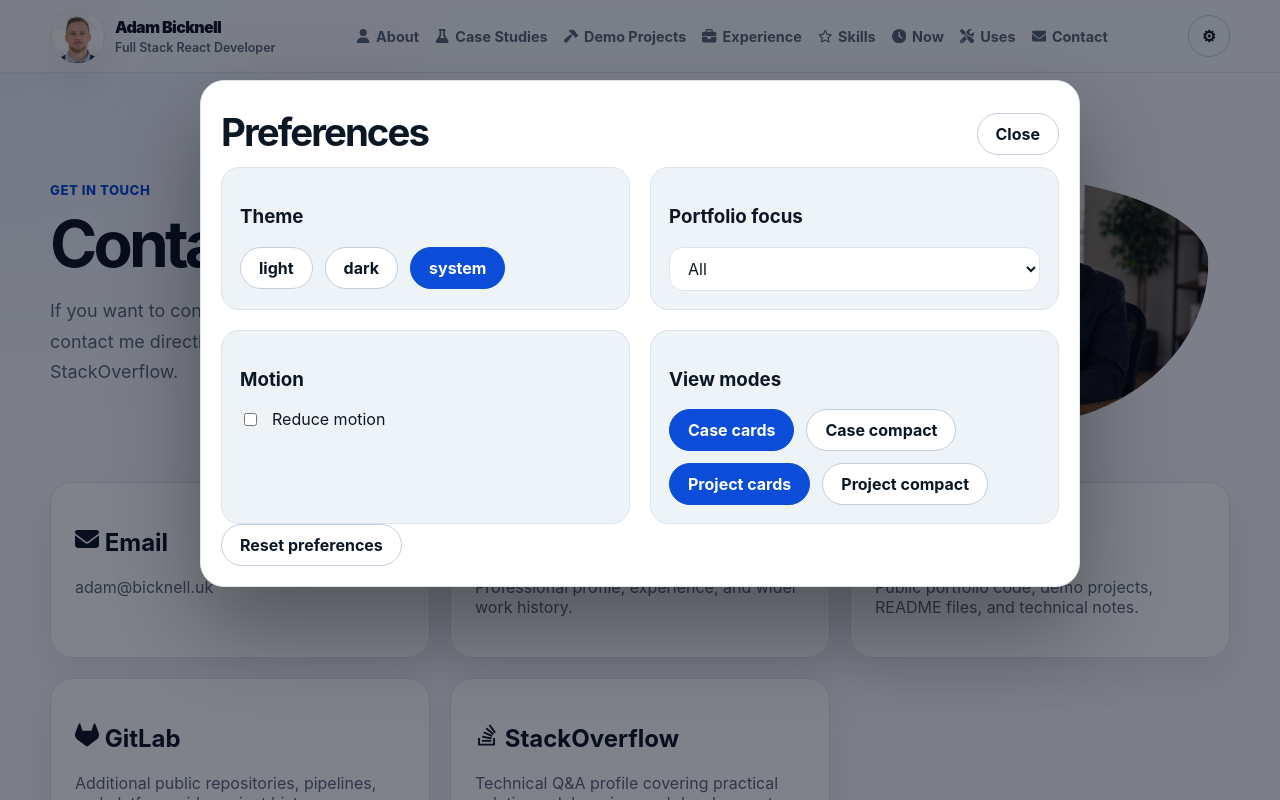
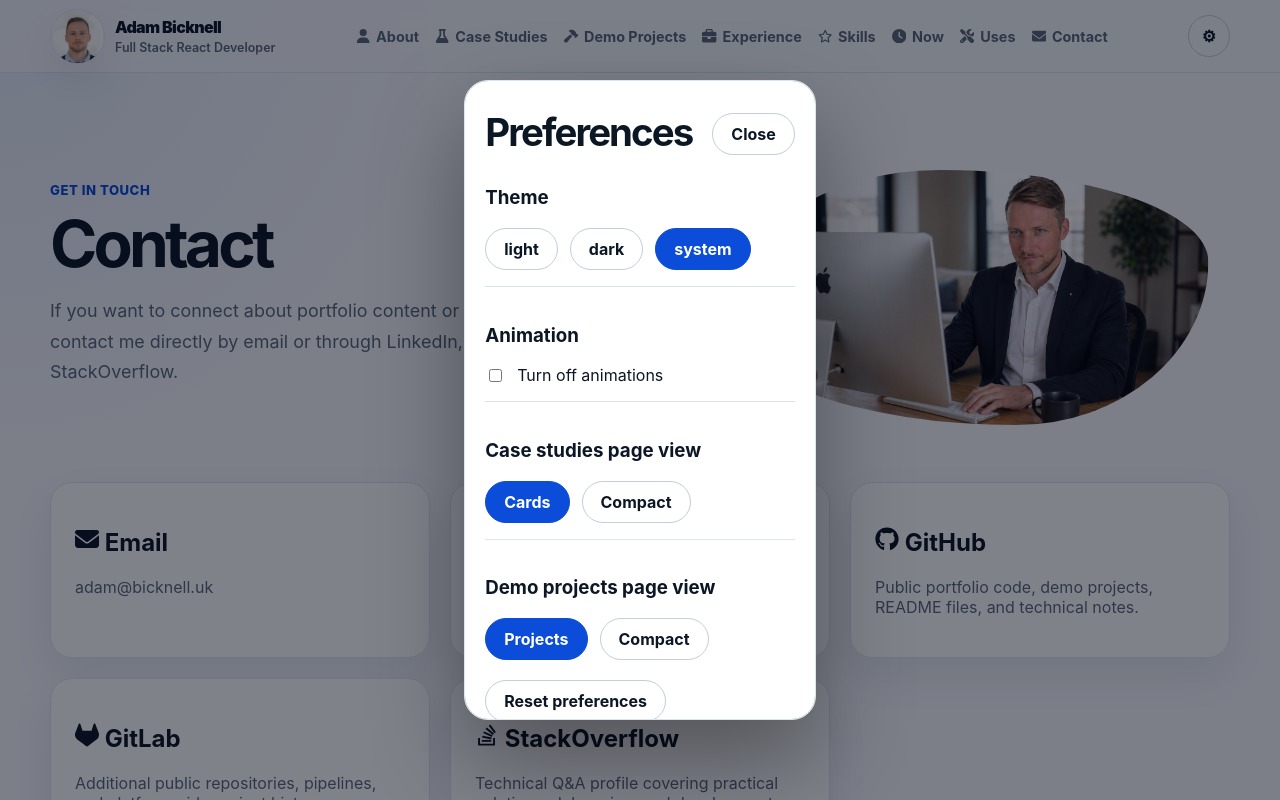
Before and after one commit to adambicknell/development-portfolio, a Next.js app: page /contact in a window 1280 px wide. Both pictures are taken after a click on the button "⚙️". Shown: the top 800 px of the page. Built offline with nearby package versions, Linux system fonts and the light colour scheme.

Commit message:
UPDATE: Settings layout.

```diff
--- a/src/app/globals.css
+++ b/src/app/globals.css
@@ -152,7 +152,6 @@ button {
   font-weight: 600;
 }
 
-
 .skills-az-groups {
   grid-template-columns: 1fr;
 }
@@ -198,6 +197,21 @@ button {
   border: 1px solid var(--border);
   border-radius: 18px;
   padding: 18px;
+}
+
+.preferences-layout {
+  display: grid;
+  gap: 18px;
+}
+
+.preferences-section {
+  padding-bottom: 16px;
+  border-bottom: 1px solid var(--border);
+}
+
+.preferences-section:last-child {
+  border-bottom: 0;
+  padding-bottom: 0;
 }
 .eyebrow {
   color: var(--primary);
@@ -554,6 +568,11 @@ button {
   box-shadow: 0 40px 90px rgba(0, 0, 0, 0.35);
   padding: 20px;
 }
+
+.modal-settings {
+  width: auto;
+}
+
 .skip-link {
   position: absolute;
   top: -100px;
--- a/src/components/preferences/PreferencesPanel.tsx
+++ b/src/components/preferences/PreferencesPanel.tsx
@@ -1,30 +1,122 @@
-'use client';
-import { focusOptions, type FocusOption } from '@/data/site';
-import { useAppDispatch, useAppSelector } from '@/store/hooks';
-import { setPreferencesOpen } from '@/store/slices/uiSlice';
-import { resetPreferences, setCaseStudyViewMode, setProjectViewMode, setReducedMotion, setSelectedFocus, setTheme, ThemeMode } from '@/store/slices/preferencesSlice';
-
-function toFocusOption(value: string): FocusOption | null {
-  if (!value) return null;
-  return focusOptions.includes(value as FocusOption) ? (value as FocusOption) : null;
-}
+"use client";
+import { useAppDispatch, useAppSelector } from "@/store/hooks";
+import { setPreferencesOpen } from "@/store/slices/uiSlice";
+import {
+  resetPreferences,
+  setCaseStudyViewMode,
+  setProjectViewMode,
+  setReducedMotion,
+  setTheme,
+  ThemeMode,
+} from "@/store/slices/preferencesSlice";
 
 export function PreferencesPanel() {
-  const open = useAppSelector(state => state.ui.preferencesOpen);
-  const prefs = useAppSelector(state => state.preferences);
+  const open = useAppSelector((state) => state.ui.preferencesOpen);
+  const prefs = useAppSelector((state) => state.preferences);
   const dispatch = useAppDispatch();
   if (!open) return null;
   return (
-    <div className="overlay" onClick={() => dispatch(setPreferencesOpen(false))}>
-      <section className="modal" role="dialog" aria-modal="true" aria-label="Preferences" onClick={event => event.stopPropagation()}>
-        <div className="space-between"><h2 className="h2">Preferences</h2><button className="button" onClick={() => dispatch(setPreferencesOpen(false))}>Close</button></div>
-        <div className="grid grid-2">
-          <div className="card-soft"><h3>Theme</h3><div className="row">{(['light','dark','system'] as ThemeMode[]).map(theme => <button key={theme} className={'button ' + (prefs.theme === theme ? 'primary' : '')} onClick={() => dispatch(setTheme(theme))}>{theme}</button>)}</div></div>
-          <div className="card-soft"><h3>Portfolio focus</h3><select className="select" value={prefs.selectedFocus ?? ''} onChange={event => dispatch(setSelectedFocus(toFocusOption(event.target.value)))}><option value="">All</option>{focusOptions.map(option => <option key={option}>{option}</option>)}</select></div>
-          <div className="card-soft"><h3>Motion</h3><label className="row"><input type="checkbox" checked={prefs.reducedMotion} onChange={event => dispatch(setReducedMotion(event.target.checked))} /> Reduce motion</label></div>
-          <div className="card-soft"><h3>View modes</h3><div className="row"><button className={'button ' + (prefs.caseStudyViewMode === 'cards' ? 'primary' : '')} onClick={() => dispatch(setCaseStudyViewMode('cards'))}>Case cards</button><button className={'button ' + (prefs.caseStudyViewMode === 'compact' ? 'primary' : '')} onClick={() => dispatch(setCaseStudyViewMode('compact'))}>Case compact</button><button className={'button ' + (prefs.projectViewMode === 'cards' ? 'primary' : '')} onClick={() => dispatch(setProjectViewMode('cards'))}>Project cards</button><button className={'button ' + (prefs.projectViewMode === 'compact' ? 'primary' : '')} onClick={() => dispatch(setProjectViewMode('compact'))}>Project compact</button></div></div>
+    <div
+      className="overlay"
+      onClick={() => dispatch(setPreferencesOpen(false))}
+    >
+      <section
+        className="modal modal-settings"
+        role="dialog"
+        aria-modal="true"
+        aria-label="Preferences"
+        onClick={(event) => event.stopPropagation()}
+      >
+        <div className="space-between">
+          <h2 className="h2">Preferences</h2>
+          <button
+            className="button"
+            onClick={() => dispatch(setPreferencesOpen(false))}
+          >
+            Close
+          </button>
         </div>
-        <button className="button" onClick={() => dispatch(resetPreferences())}>Reset preferences</button>
+        <div className="preferences-layout">
+          <div className="preferences-section">
+            <h3>Theme</h3>
+            <div className="row">
+              {(["light", "dark", "system"] as ThemeMode[]).map((theme) => (
+                <button
+                  key={theme}
+                  className={
+                    "button " + (prefs.theme === theme ? "primary" : "")
+                  }
+                  onClick={() => dispatch(setTheme(theme))}
+                >
+                  {theme}
+                </button>
+              ))}
+            </div>
+          </div>
+          <div className="preferences-section">
+            <h3>Animation</h3>
+            <label className="row">
+              <input
+                type="checkbox"
+                checked={prefs.reducedMotion}
+                onChange={(event) =>
+                  dispatch(setReducedMotion(event.target.checked))
+                }
+              />{" "}
+              Turn off animations
+            </label>
+          </div>
+          <div className="preferences-section">
+            <h3>Case studies page view</h3>
+            <div className="row">
+              <button
+                className={
+                  "button " +
+                  (prefs.caseStudyViewMode === "cards" ? "primary" : "")
+                }
+                onClick={() => dispatch(setCaseStudyViewMode("cards"))}
+              >
+                Cards
+              </button>
+              <button
+                className={
+                  "button " +
+                  (prefs.caseStudyViewMode === "compact" ? "primary" : "")
+                }
+                onClick={() => dispatch(setCaseStudyViewMode("compact"))}
+              >
+                Compact
+              </button>
+            </div>
+          </div>
+          <div className="preferences-section">
+            <h3>Demo projects page view</h3>
+            <div className="row">
+              <button
+                className={
+                  "button " +
+                  (prefs.projectViewMode === "cards" ? "primary" : "")
+                }
+                onClick={() => dispatch(setProjectViewMode("cards"))}
+              >
+                Projects
+              </button>
+              <button
+                className={
+                  "button " +
+                  (prefs.projectViewMode === "compact" ? "primary" : "")
+                }
+                onClick={() => dispatch(setProjectViewMode("compact"))}
+              >
+                Compact
+              </button>
+            </div>
+          </div>
+        </div>
+        <br />
+        <button className="button" onClick={() => dispatch(resetPreferences())}>
+          Reset preferences
+        </button>
       </section>
     </div>
   );
```
Also changed, not shown: src/app/contact/page.tsx (+22 -6 lines).
